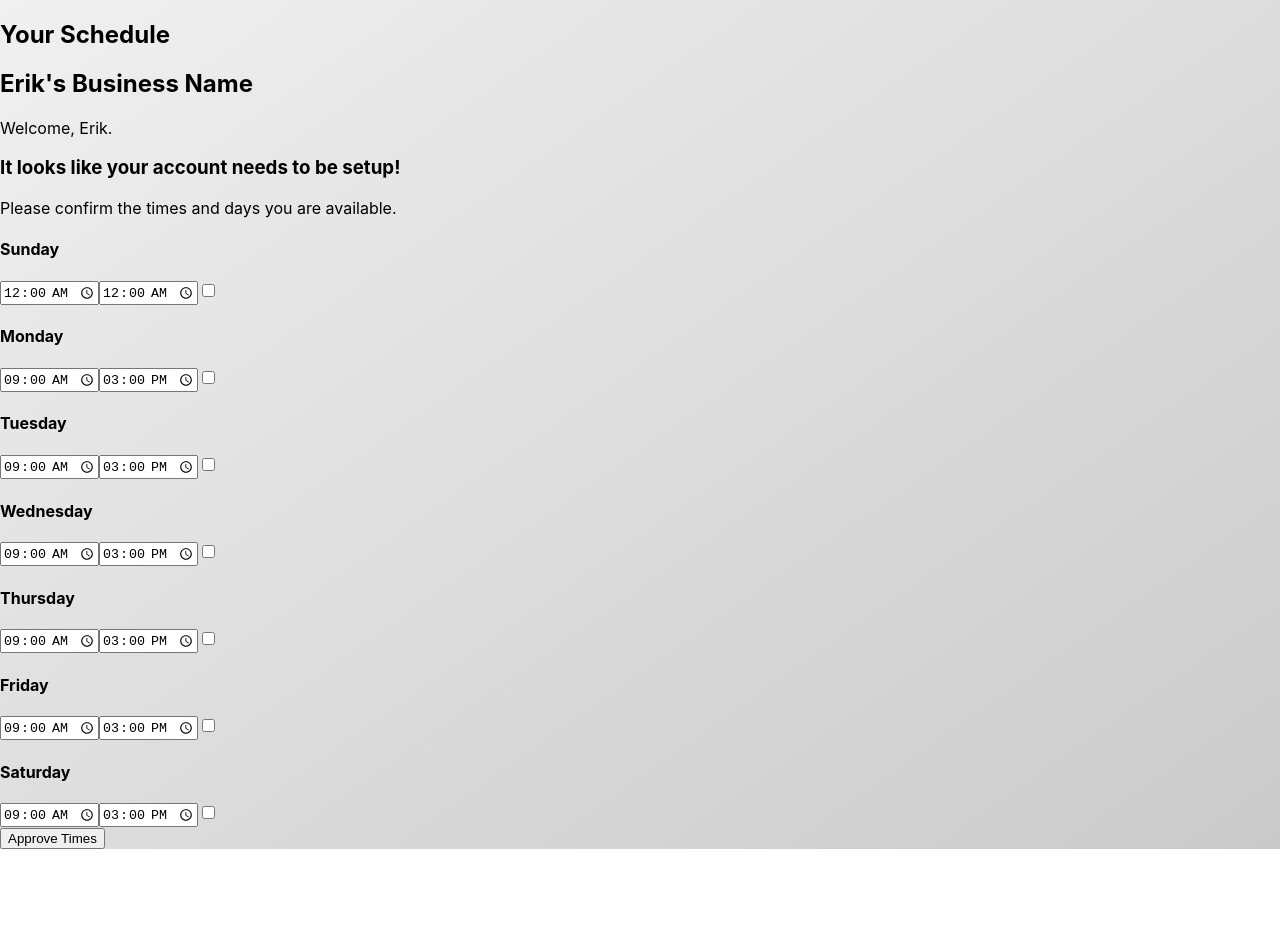
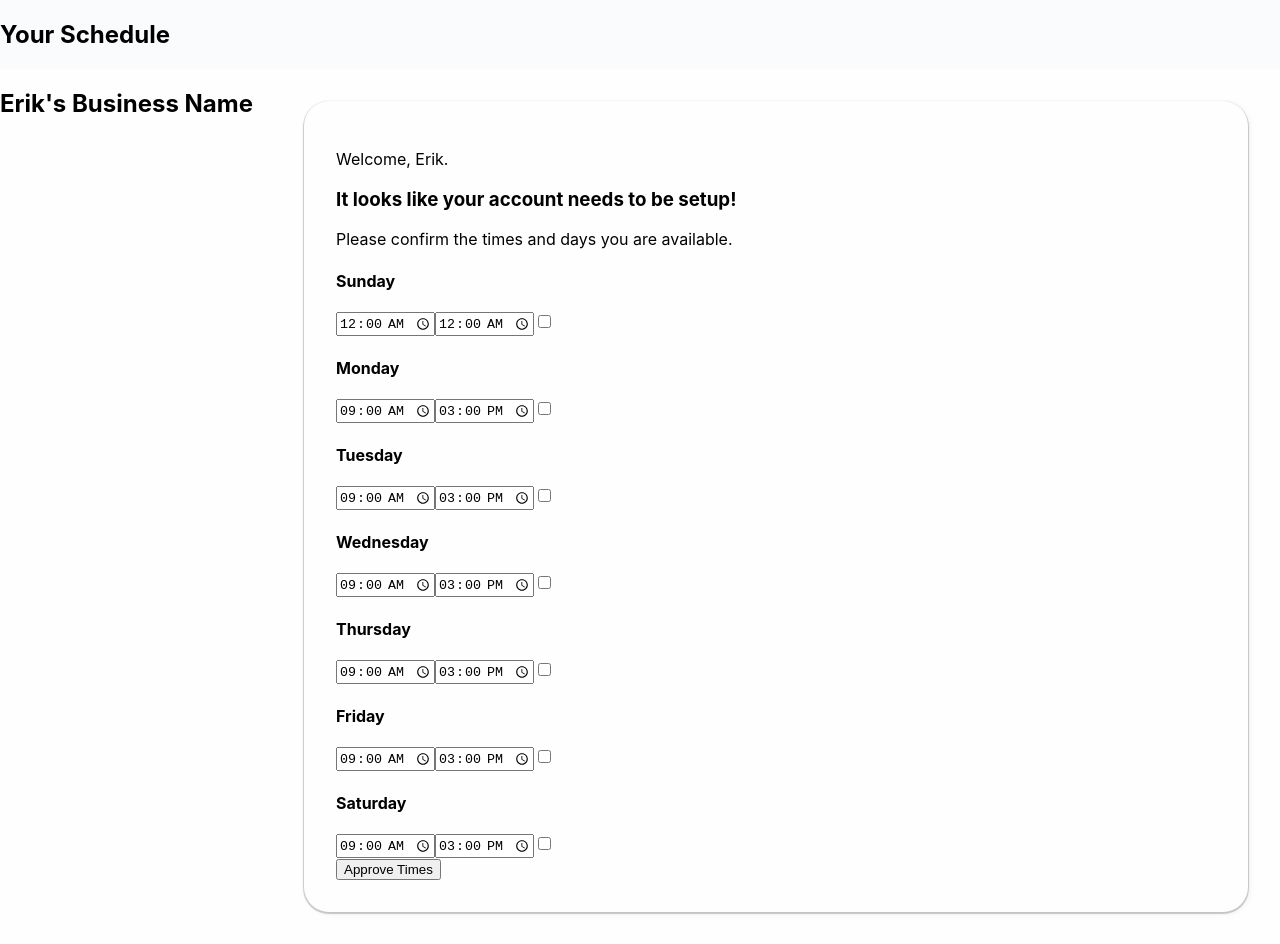
Before and after one commit to ErikPlachta/Calendari, a React (Create React App) app in the folder client/: page / in a window 1280 px wide. Before the commit the page ends 849 px from the top, so only its background shows below. Built offline with nearby package versions, Linux system fonts and the light colour scheme.

Commit message:
Add extremely basic hard-coded CSS to make it easier to understand data/concept

```diff
--- a/client/src/assets/css/styles.css
+++ b/client/src/assets/css/styles.css
@@ -5,17 +5,17 @@
 
   /* BASIC COLOR SCHEMA PLACEHOLDER */
   /*TODO:: 04/05/2022 #EP || Define this color schema */
-    --C01: #f9f9f9;
-    --C02: #999;
-    --C03: #888;
-    --C04: #777;
+  --C00: #fcfdff;
+  --C01: #FEFEFE;
+  --C02: rgb(249, 250, 251); /* #f9fafb */
+  --C03: rgb(243, 244, 246); /* #f3f4f6 */
+  --C04: rgb(249, 251, 252); /* f9fbfc */
   --C05: #666;
   --C06: #555;
   --C07: #444;
   --C08: #333;
   --C09: #222;
   --C10: #111;
-
 
 
   /* BOX-SHADOWS */
@@ -26,15 +26,6 @@
   --bs-02: 0 0rem .5rem var(--a_01);
   /*TODO:: 04/05/2022 #EP || Add this focus */
   /* --bs-02_focus: 0 0rem .5rem var(--a_01); */
-
-    --base-container:
-        border-radius: 50px;
-        background: linear-gradient(145deg, #f0f0f0, #cacaca);
-        box-shadow:  41px 41px 80px #bebebe,
-                    -41px -41px 80px #ffffff;
-
-
-
 
   /* SHADOWS */
   --s_black_a25: 0 0 .5rem var(--a_01);
@@ -61,10 +52,7 @@
   /*TODO:: 04/05/2022 #EP || Verify these */
   --a_01: rgba(0 0 0 /.25);
   --a_02: rgba(0 0 0 /.5);
-
-
 }
-
 
 
 /*------------------------------------------------------------------------------
@@ -106,9 +94,9 @@
     sans-serif;
   -webkit-font-smoothing: antialiased;
   -moz-osx-font-smoothing: grayscale;
+
+  background-color: var(--C04);
 }
-
-
 
 
 /* Default Inline Code Styling */
@@ -136,6 +124,62 @@
   /* Buttons background color */
   --btn_bg_inactive: var(--c_05); /* button inactive text color */
   --btn_bg_active: var(--c_04); /* button active text color for hover and click */
+
+}
+
+
+/*------------------------------------------------------------------------------
+  UNIVERSAL CLASSES
+*/
+
+.page {
+  width: 100%;
+  /* border: 1px solid red; */
+  background-color: var(--C01);
+
+  display: flex;
+  flex-direction: row;
+  justify-content:left;
+  flex-wrap: wrap;
+  grid-gap: 1rem;
+
+}
+
+.sidebar{
+  /* border: 1px solid orangered; */
+  flex: 1 20%;
+  float: left;
+  max-width: 20%;
+}
+
+.container{
+  flex: 5 60%;
+  /* width: 100%; */
+
+  /* min-width: 80%; */
+  margin: 2rem;
+  padding: 2rem;
+
+  border-radius: 25px;
+  box-shadow: 0px 1px 1px 1px rgba(0,0,0,0.2),
+              2px 2px 10px -3px rgba(0,0,0,0.1);
+
+}
+
+
+/*------------------------------------------------------------------------------
+  PAGE SPECIFIC CLASSES
+*/
+
+.business {
+
+}
+
+.user {
+
+}
+
+.calendar {
 
 }
 
--- a/client/src/pages/Business.js
+++ b/client/src/pages/Business.js
@@ -66,23 +66,21 @@ export default function Business() {
 
   //-- RETURN FUNCTION
   return (
-    <section>
+    <section className="page business">
 
       {/* Side Navigational Bar */}
-      <aside>
+      <aside className='sidebar'>
         <section>
-          <h3>
-
-          </h3>
+          <h2>{business.name}</h2>
         </section>
       </aside>
 
       {/* Main content within Business Page */}
-      <main>
+      <main className="container">
 
         {/* Main Header Section on Business Page */}
         <header>
-          <h2>{business.name}</h2>
+
           <p>Welcome, {user.name_first}. </p>
         </header>
 
```
Lines whose indentation alone changed are shown as unchanged.
